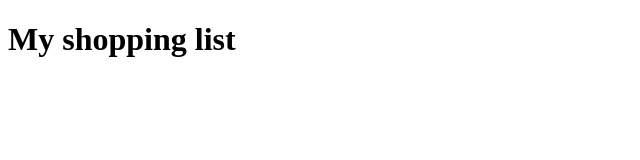
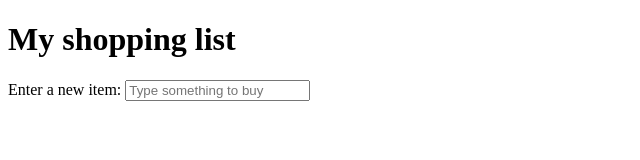
Before and after one commit to Zia18/powercoders, a plain HTML site: page shopping/index.html in a window 1280 px wide. Shown: the whole page, without its empty margins (0-640 px from the left). Drawn offline with Linux system fonts and the light colour scheme.

Commit message:
Initial Skeleton of shopping list

```diff
--- a/shopping/index.html
+++ b/shopping/index.html
@@ -8,6 +8,13 @@
   </head>
   <body>
     <h1>My shopping list</h1>
+    <!-- Controls to add new items go here -->
+
+    <div>
+      <label for="item">Enter a new item:</label>
+      <input type="text" id="item"
+             placeholder="Type something to buy">
+    </div>
     <ul>
 
     </ul>
```
